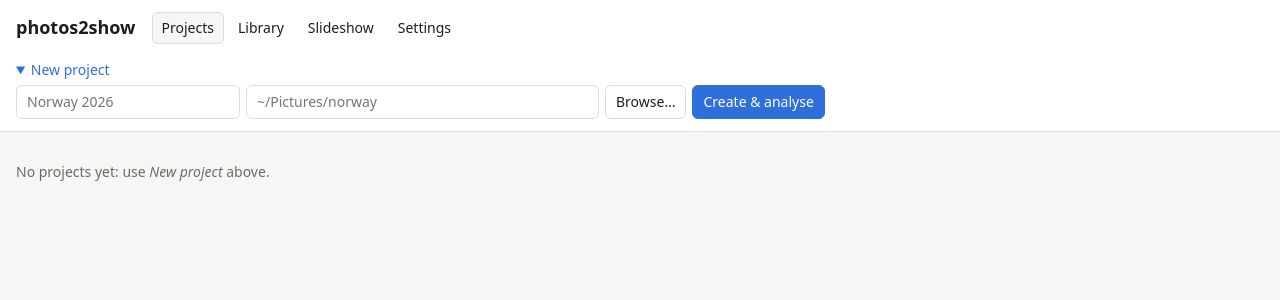
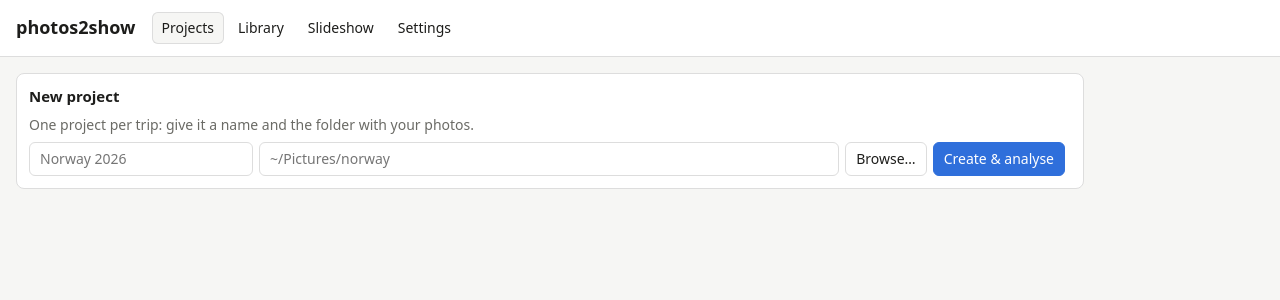
Before and after one commit to jotiau/photos2show, a FastAPI app: page /projects in a window 1280 px wide. Shown: the top 300 px of the page. Run offline with FastAPI, Linux system fonts and the light colour scheme.

Commit message:
New project form moved from the header to the Projects page; creating opens the library with the progress

```diff
--- a/src/photos2show/web/app.py
+++ b/src/photos2show/web/app.py
@@ -126,7 +126,7 @@ def create_project(name: str = Form(...), folder: str = Form(...)):
     db.save_project(name.strip(), root.resolve())
     _open(name.strip())
     _start()
-    return HTMLResponse("", headers=REFRESH)
+    return HTMLResponse("", headers={"HX-Redirect": "/"})  # the library shows the analysis progress
 
 
 @app.post("/projects/open", response_class=HTMLResponse)
--- a/src/photos2show/web/static/style.css
+++ b/src/photos2show/web/static/style.css
@@ -61,9 +61,6 @@ main { display: flex; gap: 16px; padding: 16px; align-items: flex-start; }
 .tabs { display: flex; gap: 4px; }
 .tabs a { padding: 6px 10px; border-radius: 6px; color: var(--text); text-decoration: none; }
 .tabs a.active { background: var(--bg); box-shadow: inset 0 0 0 1px var(--border); }
-header details { display: inline-block; }
-header details summary { cursor: pointer; color: var(--accent); }
-header details form { display: flex; gap: 6px; flex-wrap: wrap; margin-top: 6px; }
 select { font: inherit; padding: 6px; border: 1px solid var(--border); border-radius: 6px; background: var(--panel); color: var(--text); }
 .bar { display: flex; gap: 12px; align-items: center; flex-wrap: wrap; padding: 8px 16px 0; }
 .bar .path { color: var(--muted); word-break: break-all; }
@@ -97,6 +94,8 @@ main.projects { flex-direction: column; align-items: stretch; max-width: 1100px;
 .project.current { border-color: var(--accent); }
 .project form, .project .actions { display: flex; gap: 6px; flex-wrap: wrap; align-items: center; }
 .project form input[name="folder"] { flex: 1; min-width: 200px; }
+.project h2 { font-size: 15px; margin: 0; }
+.project .empty { margin: 0; }
 .project .state { margin: 0; color: var(--muted); }
 .project .open { color: var(--accent); font-weight: 600; }
 button.remove { background: var(--panel); color: var(--bad); border-color: var(--bad); }
--- a/src/photos2show/web/templates/_header.html
+++ b/src/photos2show/web/templates/_header.html
@@ -13,15 +13,6 @@
     </select>
   </form>
   {% endif %}
-  <details {{ 'open' if not projects }}>
-    <summary>New project</summary>
-    <form hx-post="/projects" hx-target="#project-msg">
-      <input name="name" placeholder="Norway 2026" required aria-label="Project name">
-      <input id="folder" name="folder" placeholder="~/Pictures/norway" required size="36" aria-label="Photo folder">
-      <button type="button" class="browse" data-browse="folder">Browse…</button>
-      <button>Create &amp; analyse</button>
-    </form>
-  </details>
   <span id="project-msg"></span>
 </header>
 <script>
--- a/src/photos2show/web/templates/library.html
+++ b/src/photos2show/web/templates/library.html
@@ -27,7 +27,7 @@
   <aside id="detail"></aside>
 </main>
 {% else %}
-<main><p class="empty">Create a project: give it a name and the folder with your holiday photos.</p></main>
+<main><p class="empty"><a href="/projects">Create a project</a>: give it a name and the folder with your holiday photos.</p></main>
 {% endif %}
 </body>
 </html>
--- a/src/photos2show/web/templates/projects.html
+++ b/src/photos2show/web/templates/projects.html
@@ -10,9 +10,17 @@
 <body>
 {% include "_header.html" %}
 <main class="projects">
-{% if not projects %}
-  <p class="empty">No projects yet: use <em>New project</em> above.</p>
-{% endif %}
+  <section class="project new">
+    <h2>New project</h2>
+    {% if not projects %}<p class="empty">One project per trip: give it a name and the folder with your photos.</p>{% endif %}
+    <form hx-post="/projects" hx-target="#new-msg">
+      <input name="name" placeholder="Norway 2026" required aria-label="Project name">
+      <input id="folder" name="folder" placeholder="~/Pictures/norway" required size="40" aria-label="Photo folder">
+      <button type="button" class="browse" data-browse="folder">Browse…</button>
+      <button>Create &amp; analyse</button>
+      <span id="new-msg"></span>
+    </form>
+  </section>
 {% for name, folder in projects.items() %}
   {% set s = stats[name] %}
   <section class="project {{ 'current' if name == job.project }}">
--- a/src/photos2show/web/templates/slideshow.html
+++ b/src/photos2show/web/templates/slideshow.html
@@ -11,7 +11,7 @@
 {% include "_header.html" %}
 <main class="slideshow">
 {% if selection is none %}
-  <p class="empty">Create a project first.</p>
+  <p class="empty"><a href="/projects">Create a project</a> first.</p>
 {% else %}
   <form hx-post="/slideshow/select" hx-target="#picks" hx-indicator="#thinking" hx-disabled-elt="find button">
     <label for="description">Describe the slideshow</label>
```
Also changed, not shown: PLAN.md (+1 -1 lines), tests/test_web.py (+2 -1 lines), README.md.
